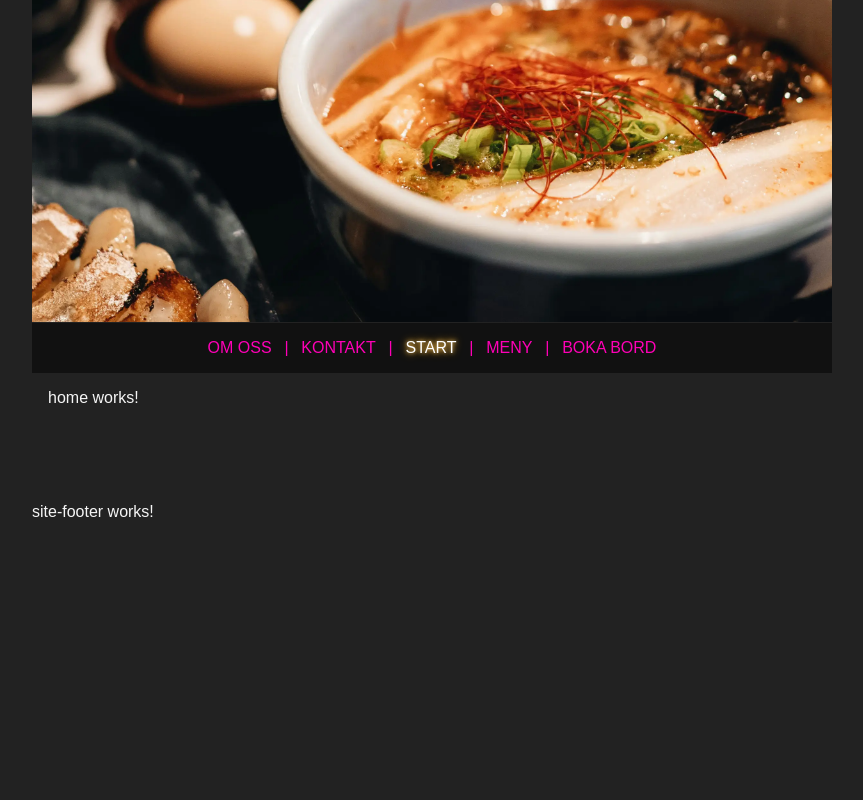
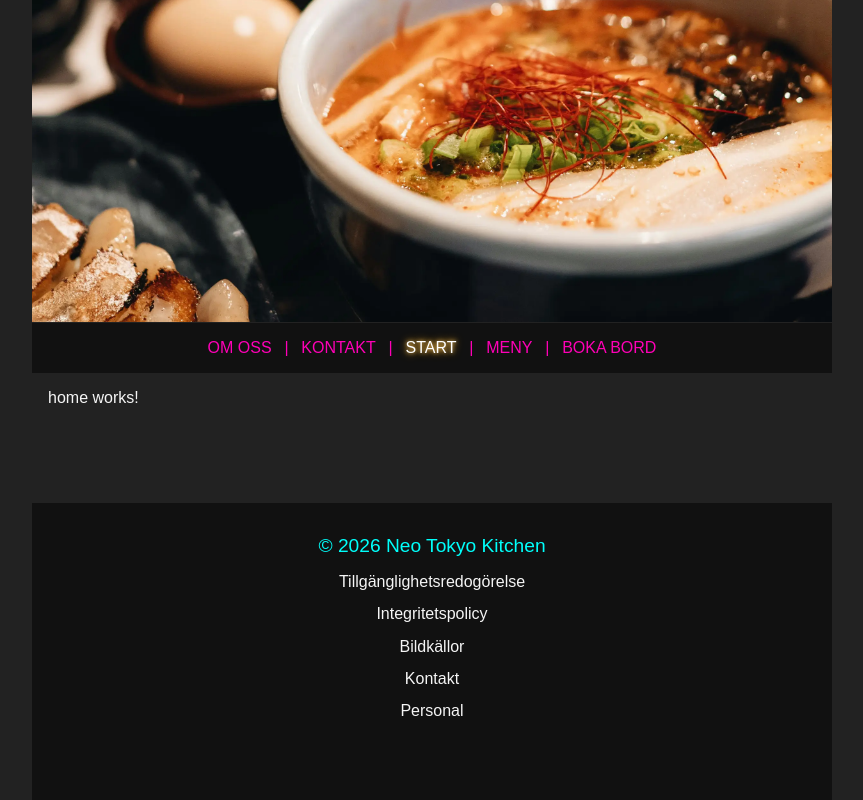
Before and after one commit to fredrikastjernlof/Neo_Tokyo_Kitchen_Frontend, an Angular app: page / in a window 1280 px wide. Shown: the part 340-1140 px from the top of the page, without its empty margins (208-1071 px from the left). Before the commit the page ends 861 px from the top, so only its background shows below. Built offline with nearby package versions, Linux system fonts and the light colour scheme; a web font is replaced by a local one.

Commit message:
Create footer and add styling

```diff
--- a/src/app/components/site-footer/site-footer.html
+++ b/src/app/components/site-footer/site-footer.html
@@ -1 +1,25 @@
-<p>site-footer works!</p>
+<footer class="site-footer">
+    <p>&copy; 2026 Neo Tokyo Kitchen</p>
+
+
+    <nav aria-label="Sidfotsmeny">
+        <ul class="footer-links">
+            <li><a routerLink="/accessibility">Tillgänglighetsredogörelse</a></li>
+            <li><a routerLink="/privacy">Integritetspolicy</a></li>
+            <li><a routerLink="/image-credits">Bildkällor</a></li>
+            <li><a routerLink="/contact">Kontakt</a></li>
+            <li><a routerLink="/staff/login">Personal</a></li>
+        </ul>
+    </nav>
+
+    <div class="social-links" aria-label="Sociala medier">
+        <a href="#" aria-label="Facebook">
+            <iconify-icon icon="mdi:facebook"></iconify-icon>
+        </a>
+
+        <a href="#" aria-label="Instagram">
+            <iconify-icon icon="mdi:instagram"></iconify-icon>
+        </a>
+    </div>
+
+</footer>
--- a/src/app/components/site-footer/site-footer.scss
+++ b/src/app/components/site-footer/site-footer.scss
@@ -0,0 +1,62 @@
+$color-pink: #ff00b7;
+$color-blue: #00fffb;
+$color-black: #111111;
+$color-white: #f5f5f5;
+
+.site-footer {
+    max-width: 800px;
+    margin: 0 auto;
+    padding: 2rem 1rem;
+    text-align: center;
+    background-color: $color-black;
+    color: $color-white;
+}
+
+/* Mobil */
+@media (max-width: 600px) {
+    .site-footer {
+        padding-bottom: 3rem;
+    }
+}
+
+
+.footer-links {
+    display: flex;
+    flex-direction: column;
+    gap: 0.9rem;
+    list-style: none;
+}
+
+.site-footer a {
+    color: $color-white;
+    text-decoration: none;
+}
+
+.site-footer a:hover {
+    color: $color-white;
+
+    text-shadow:
+        0 0 3px #ffd36b,
+        0 0 6px #ff9a00;
+}
+
+.social-links {
+    display: flex;
+    justify-content: center;
+    gap: 1rem;
+    margin: 1.5rem 0;
+}
+
+.social-links a {
+    color: $color-blue;
+}
+
+.social-links iconify-icon {
+    font-size: 1.8rem;
+}
+
+.site-footer p {
+    padding-bottom: 1rem;
+    font-size: 1.2rem;
+    color: $color-blue;
+}
--- a/src/app/components/site-footer/site-footer.ts
+++ b/src/app/components/site-footer/site-footer.ts
@@ -1,9 +1,13 @@
-import { Component } from '@angular/core';
+import { Component, CUSTOM_ELEMENTS_SCHEMA } from '@angular/core';
+import { RouterLink } from '@angular/router';
+
+import 'iconify-icon';
 
 @Component({
   selector: 'app-site-footer',
-  imports: [],
+  imports: [RouterLink],
   templateUrl: './site-footer.html',
   styleUrl: './site-footer.scss',
+  schemas: [CUSTOM_ELEMENTS_SCHEMA],
 })
 export class SiteFooter {}
```
